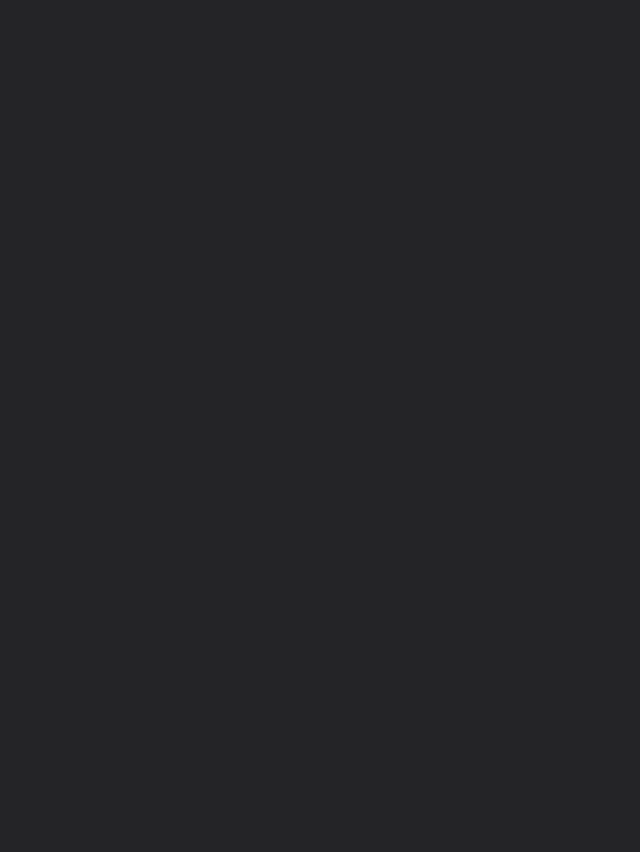
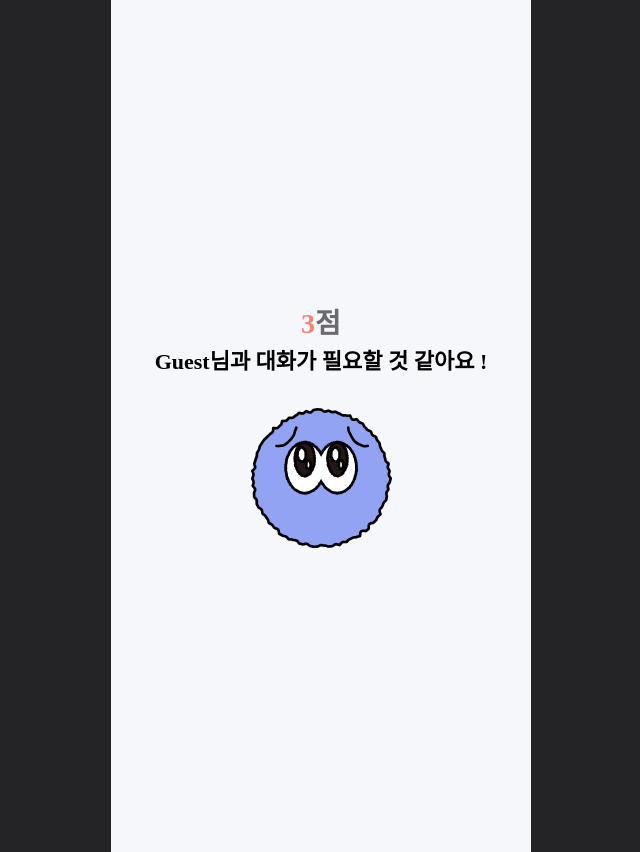
Before and after one commit to 2024-likelion-sswu/Funit_FE, a React (Create React App) app: page /score3 in a window 1280 px wide. Before the commit this address had no page. Shown: the whole page, without its empty margins (319-959 px from the left). Before the commit the page ends 800 px from the top, so only its background shows below. Built offline with nearby package versions, Linux system fonts and the light colour scheme; a web font is replaced by a local one.

Commit message:
[feature] #8 - 점수페이지 완성

```diff
--- a/src/App.js
+++ b/src/App.js
@@ -5,6 +5,7 @@ import NicknamePage from './pages/testCreatePage/NicknamePage'
 import UrlF from './pages/mainPage/UrlFriend'
 import Score1Page from './pages/testScorePage/Score1Page'
 import Score2Page from './pages/testScorePage/Score2Page'
+import Score3Page from './pages/testScorePage/Score3Page'
 
 const App = () => {
     return (
@@ -15,6 +16,7 @@ const App = () => {
                 <Route path='/urlfriend' element={<UrlF />} />
                 <Route path ='/score1' element={<Score1Page/>} />
                 <Route path ='/score2' element={<Score2Page/>} />
+                <Route path ='/score3' element={<Score3Page/>} />
             </Routes>
         </BrowserRouter>
     )
--- a/src/pages/testScorePage/Score2Page.jsx
+++ b/src/pages/testScorePage/Score2Page.jsx
@@ -2,7 +2,7 @@ import React, {useState} from 'react'
 import Button from '../../components/Button';
 import icon from '../../assets/img/character/purpleeye.png'
 
-const Score1Page = () => {
+const Score2Page = () => {
     const [score, setScore] = useState(6);
     const [nickname, setNickname] = useState('Guest');
     return (
@@ -17,5 +17,4 @@ const Score1Page = () => {
         </div>
     )
 }
-
-export default Score1Page
+export default Score2Page
--- /dev/null
+++ b/src/pages/testScorePage/Score3Page.jsx
@@ -0,0 +1,17 @@
+import React, {useState} from 'react'
+import Button from '../../components/Button';
+import icon from '../../assets/img/character/sad.png'
+
+const Score3Page = () => {
+    const [score, setScore] = useState(3);
+    const [nickname, setNickname] = useState('Guest');
+    return (
+        <div className='container score-container'>
+            <h2><span style={{color:"#FF7F71"}}>{score}</span>점</h2>
+            <h3>{nickname}님과 대화가 필요할 것 같아요 !</h3>
+            <img src={icon} alt="3점" />
+        </div>
+    )
+}
+
+export default Score3Page
```
Also changed, not shown: src/assets/img/character/sad.png (added).
